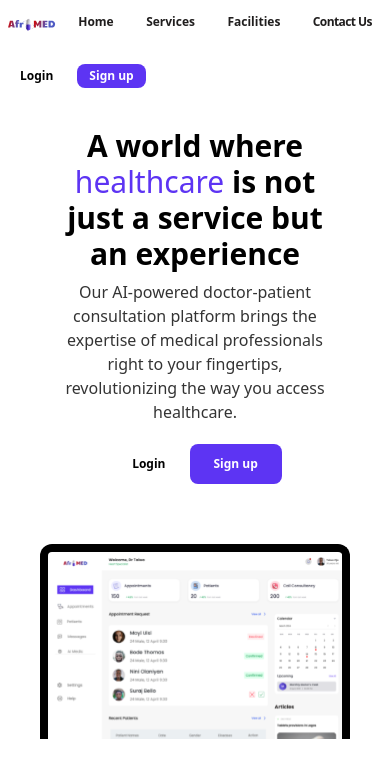
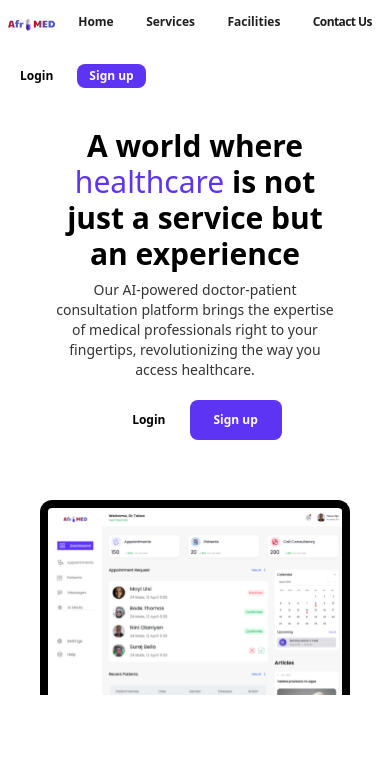
Before and after one commit to queen-x-vee/afrimed-frontend, a React (Create React App) app: page / in a window 390 px wide. Shown: the top 778 px of the page. Built offline with nearby package versions, Linux system fonts and the light colour scheme.

Commit message:
font size fix

```diff
--- a/src/components/landingpage-components/hero.jsx
+++ b/src/components/landingpage-components/hero.jsx
@@ -13,7 +13,7 @@ const Hero = () => {
           <span className="font-normal text-[#5D34F3]"> healthcare</span> is not
           just a service but an experience
         </p>
-        <p className="font-normal text-base md:text-xl text-black/80 mt-2 md:mt-4">
+        <p className="font-normal text-sm md:text-xl text-black/80 mt-2 md:mt-4">
           Our AI-powered doctor-patient consultation platform brings the
           expertise of medical professionals right to your fingertips,
           revolutionizing the way you access healthcare.
```
